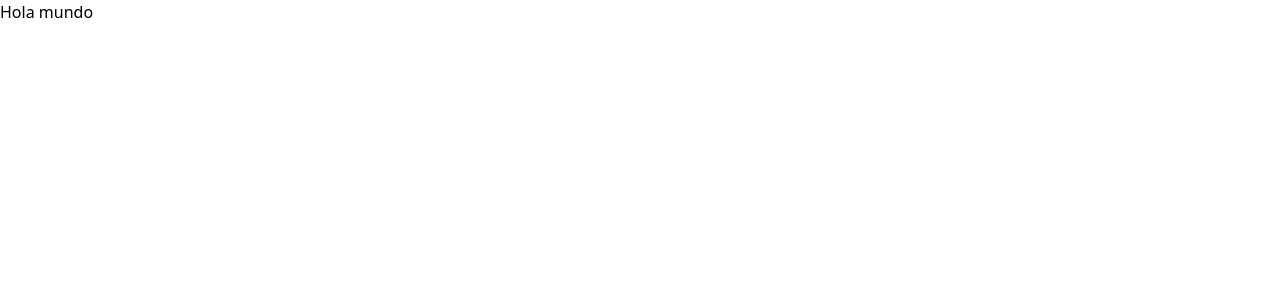
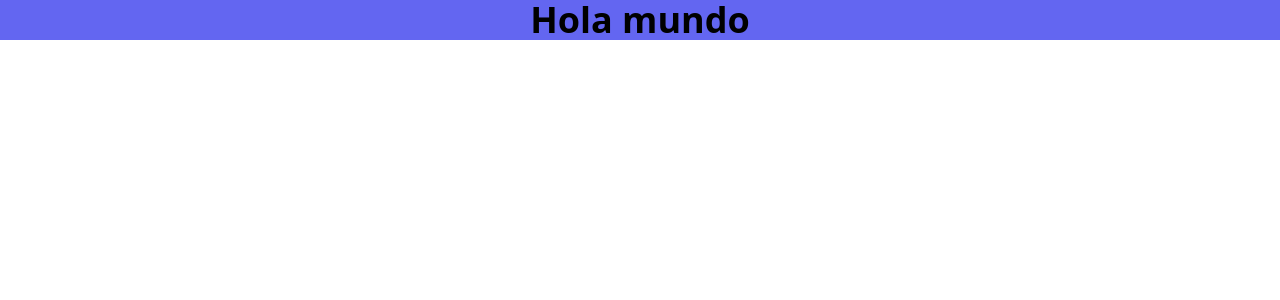
Before and after one commit to Nahuel-DevOne/cotizador-prestamos-vue, a Vue app: page / in a window 1280 px wide. Shown: the top 300 px of the page. Built offline with nearby package versions, Linux system fonts and the light colour scheme.

Commit message:
Arreglando la configuración con Tailwind

```diff
--- a/src/App.vue
+++ b/src/App.vue
@@ -3,5 +3,5 @@
 </script>
 
 <template>
-  <h1 class="text-4xl font-black bg-indigo-500">Hola mundo</h1>
+  <h1 class="text-4xl font-black bg-indigo-500 text-center">Hola mundo</h1>
 </template>
--- a/tailwind.config.cjs
+++ b/tailwind.config.cjs
@@ -2,7 +2,7 @@
 module.exports = {
   content: [
     "./index.html",
-    "./src/**/*.{vue.js, jsx, ts, tsx}"
+    "./src/**/*.{vue,js,jsx,ts,tsx}"
   ],
   theme: {
     extend: {},
```
